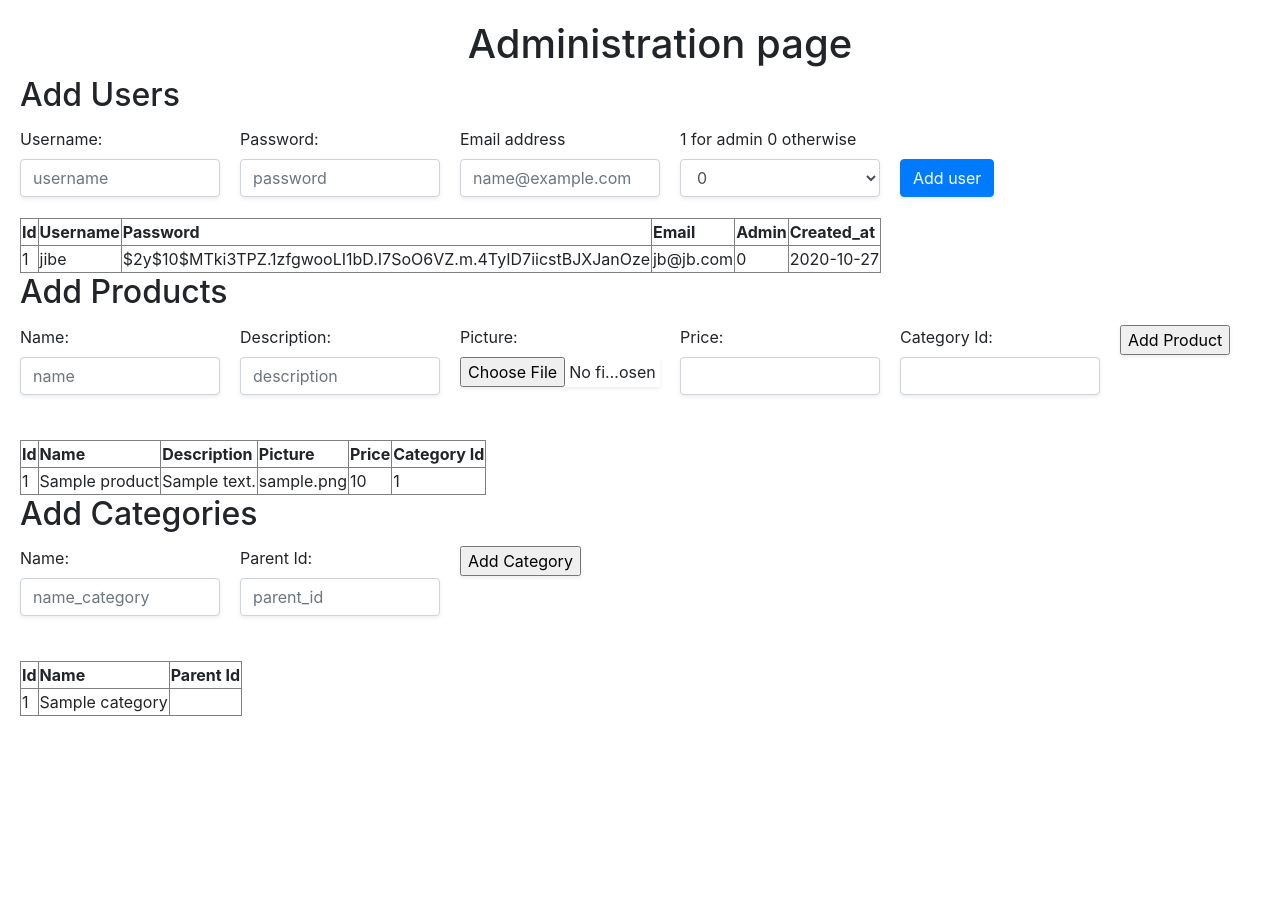
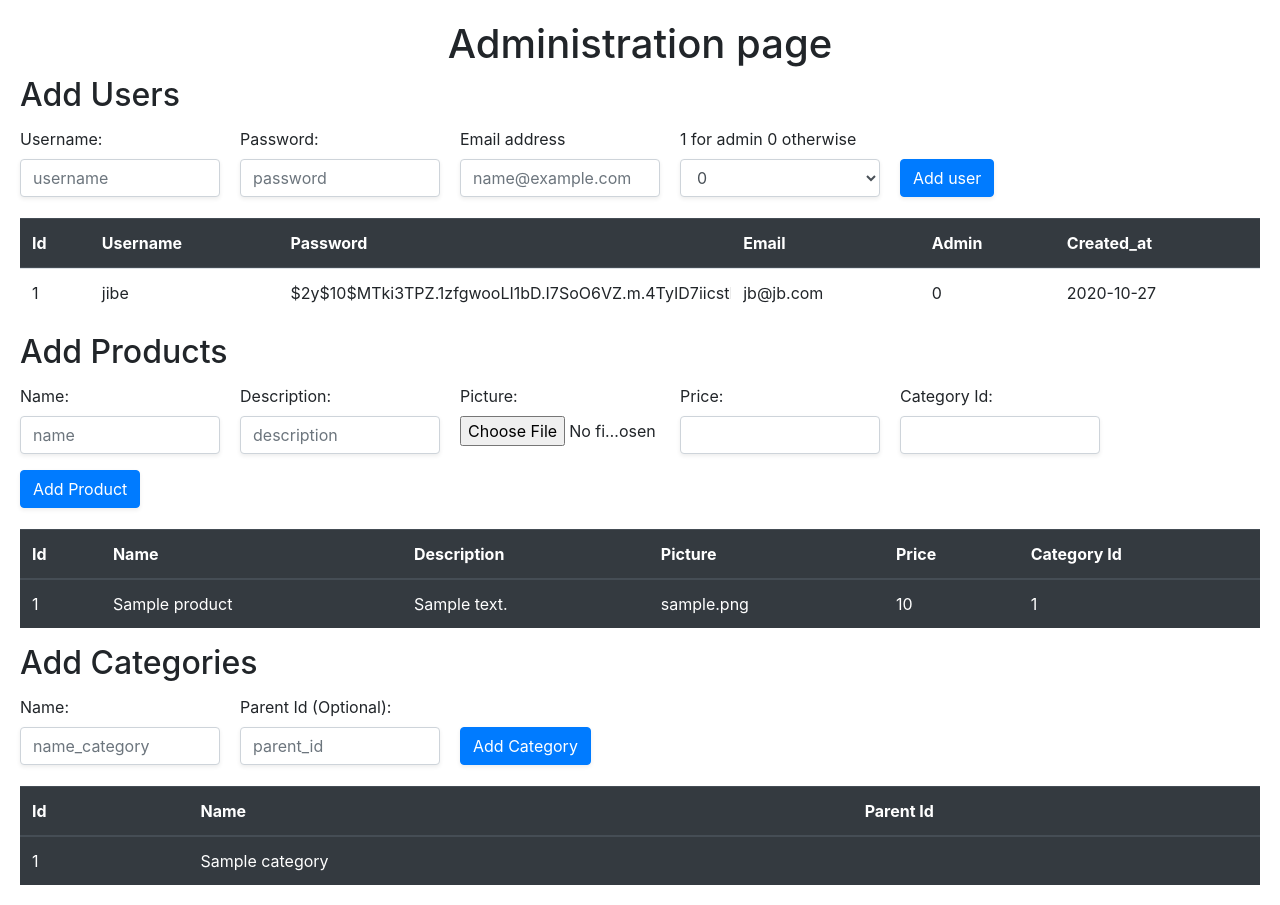
Before and after one commit to estellethou/My-shop-PHP, a PHP site: page /admin.php in a window 1280 px wide. Before the commit the page ends 716 px from the top, so only its background shows below. Run offline with PHP 8.4, Linux system fonts and the light colour scheme; data comes from the database, SQL or seed files in the repository; tables that the repository leaves empty hold one stand-in row (values such as "Sample post").

Commit message:
Tables styling & bug fix on "empty('0') vs isset

```diff
--- a/admin.php
+++ b/admin.php
@@ -109,7 +109,7 @@ catch (PDOException $e) {
     file_put_contents(ERROR_LOG_FILE, $e, FILE_APPEND);
 }
 
-if (isset($_POST['add_user']) && !empty($_POST['username']) && !empty($_POST['password']) && !empty($_POST['email']) && !empty($_POST['admin'])){
+if (isset($_POST['add_user']) && !empty($_POST['username']) && !empty($_POST['password']) && !empty($_POST['email']) && isset($_POST['admin'])){
     new User($_POST['username'], $_POST['password'], $_POST['email'], $_POST['admin']);
 }
 
@@ -171,16 +171,18 @@ if (isset($_POST['add_category']) && !empty($_POST['name_category']) && !empty($
 $reponse = $bdd->prepare("SELECT * FROM users");
 $reponse->execute();
 
-echo "<table border='1'>
+echo "<table class='table'>
 <tr>
-<th>Id</th>
-<th>Username</th>
-<th>Password</th>
-<th>Email</th>
-<th>Admin</th>
-<th>Created_at</th>
+<thead class='thead-dark'>
+<th scope='col'>Id</th>
+<th scope='col'>Username</th>
+<th scope='col'>Password</th>
+<th scope='col'>Email</th>
+<th scope='col'>Admin</th>
+<th scope='col'>Created_at</th>
+</thead>
 </tr>";
-
+echo "<tbody>";
 while($donnees = $reponse->fetch())
 {
 echo "<tr>";
@@ -192,6 +194,7 @@ echo "<td>" . $donnees['admin'] . "</td>";
 echo "<td>" . $donnees['created_at'] . "</td>";
 echo "</tr>";
 }
+echo "</tbody>";
 echo "</table>";
 ?>
 
@@ -199,20 +202,16 @@ echo "</table>";
         <form method="post">
             <div class="form-group">
                     <label for="username">Name: </label>
-                    <input type="text" class="form-control" id="name" name="name" placeholder="name"> </br>
+                    <input type="text" class="form-control" id="name" name="name" placeholder="name">
             </div>
-
             <div class="form-group">
                     <label for="description">Description: </label>
-                    <input type="test" class="form-control" id="description" name="description" placeholder="description"> </br>
+                    <input type="test" class="form-control" id="description" name="description" placeholder="description">
             </div>
-
-
             <div class="form-group">
                 <label for="picture">Picture: </label>
                 <input type="file" class="form-control-file " id="picture" name="picture">
             </div>
-
             <div class="form-group">
                 <label for="price">Price: </label>
                 <input type="text" class="form-control" id="price" name="price">
@@ -222,10 +221,10 @@ echo "</table>";
                 <label for="category_id">Category Id: </label>
                 <input type="number" class="form-control" id="category_id" name="category_id">
             </div>
+            <div class="form-group align-self-end">
+                    <input type = "submit" name ="add_product" class="add_product btn btn-primary" value="Add Product" />
+            </div>
 
-            <div>
-                <input type = "submit" name ="add_product" class="add_product" value="Add Product" /> </br>
-            </div>
         </form>
 
 
@@ -233,16 +232,18 @@ echo "</table>";
 $reponse = $bdd->prepare("SELECT * FROM products");
 $reponse->execute();
 
-echo "<table border='1'>
+echo "<table class='table table-dark'>
 <tr>
-<th>Id</th>
-<th>Name</th>
-<th>Description</th>
-<th>Picture</th>
-<th>Price</th>
-<th>Category Id</th>
+<thead class='thead-dark'>
+<th scope='col'>Id</th>
+<th scope='col'>Name</th>
+<th scope='col'>Description</th>
+<th scope='col'>Picture</th>
+<th scope='col'>Price</th>
+<th scope='col'>Category Id</th>
+</thead>
 </tr>";
-
+echo "<tbody>";
 while($donnees = $reponse->fetch())
 {
 echo "<tr>";
@@ -254,6 +255,7 @@ echo "<td>" . $donnees['price'] . "</td>";
 echo "<td>" . $donnees['category_id'] . "</td>";
 echo "</tr>";
 }
+echo "</tbody>";
 echo "</table>";
 ?>
 
@@ -261,16 +263,14 @@ echo "</table>";
         <form method="post">
             <div class="form-group">
                     <label for="name_category">Name: </label>
-                    <input type="text" class="form-control" id="name_category" name="name_category" placeholder="name_category"> </br>
+                    <input type="text" class="form-control" id="name_category" name="name_category" placeholder="name_category">
             </div>
-
             <div class="form-group">
-                    <label for="parent_id">Parent Id: </label>
-                    <input type="number" class="form-control" id="parent_id" name="parent_id" placeholder="parent_id"> </br>
+                    <label for="parent_id">Parent Id (Optional): </label>
+                    <input type="number" class="form-control" id="parent_id" name="parent_id" placeholder="parent_id">
             </div>
-
-            <div>
-                <input type = "submit" name ="add_category" class="add_category" value="Add Category"/> </br>
+            <div class="form-group align-self-end">
+                    <input type = "submit" name ="add_category" class="add_category btn btn-primary" value="Add Category"/>
             </div>
         </form>
 
@@ -278,13 +278,14 @@ echo "</table>";
 $reponse = $bdd->prepare("SELECT * FROM categories");
 $reponse->execute();
 
-echo "<table border='1'>
+echo "<table class='table table-dark'>
+<thead class='thead-dark'>
 <tr>
-<th>Id</th>
-<th>Name</th>
-<th>Parent Id</th>
+<th scope='col'>Id</th>
+<th scope='col'>Name</th>
+<th scope='col'>Parent Id </th>
 </tr>";
-
+echo "</thead>";
 while($donnees = $reponse->fetch())
 {
 echo "<tr>";
--- a/style_admin.css
+++ b/style_admin.css
@@ -1,6 +1,6 @@
 body {
     box-sizing: border-box;
-    width:100%;
+    width:auto;
     margin: 20px 20px !important;
 }
 
@@ -16,14 +16,22 @@ form {
     align-content: flex-start;
 }
 
+td {
+    /* word-wrap: break-word; */
+    overflow: scroll;
+    max-width: 250px;
+}
+
 .form-group {
     width: 200px;
     margin-right: 20px;
+    padding-left: 0px !important;
 }
 
-.form-group {
-    padding-left: 0px !important;
+.form-group #picture{
+   box-shadow: none;
 }
+
 
 form > div > input, select {
     box-shadow:  0 .125rem .25rem rgba(0,0,0,.075);
```
